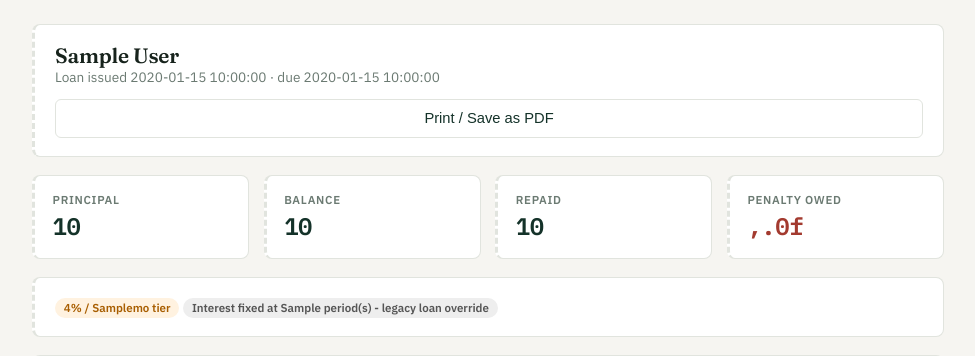
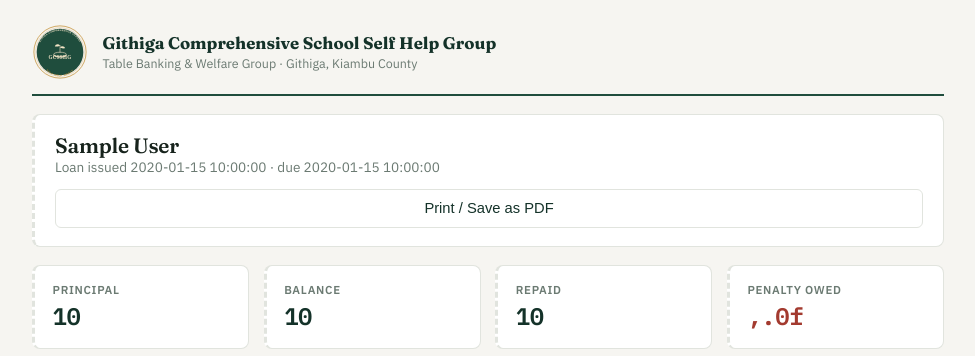
Before and after one commit to ndunguteresian12-ux/gcsshg-system, a FastAPI app: template templates/loan_statement.html in a window 1280 px wide. Shown: the part 61-417 px from the top of the page, without its empty margins (152-1127 px from the left). Run offline with FastAPI, Linux system fonts and the light colour scheme; the template is opened without the code that fills it: most values are stand-ins (such as "Sample title", 1, 10 or a date in 2020); some libraries are stand-ins or nearby versions.

Commit message:
Add printable letterhead, fix leader role assignment from members list

```diff
--- a/main.py
+++ b/main.py
@@ -1081,6 +1081,29 @@ def edit_member_submit(member_id: int, full_name: str = Form(...), phone: str =
     return RedirectResponse(url="/members", status_code=303)
 
 
+@app.post("/members/{member_id}/set-role")
+def set_member_role(member_id: int, new_role: str = Form(...), session_data=Depends(get_session_optional)):
+    if not session_data or session_data["role"] != "chairperson":
+        return RedirectResponse(url="/members?error=Only+the+chairperson+can+assign+leadership+roles", status_code=303)
+    if new_role not in ("chairperson", "treasurer", "secretary", "member"):
+        return RedirectResponse(url="/members?error=Invalid+role", status_code=303)
+    conn = get_conn()
+    try:
+        with conn.cursor() as cur:
+            cur.execute("SELECT user_id, full_name FROM members WHERE id = %s", (member_id,))
+            row = cur.fetchone()
+            if not row or not row["user_id"]:
+                return RedirectResponse(
+                    url="/members?error=This+member+needs+a+login+created+first+before+assigning+a+role",
+                    status_code=303,
+                )
+            cur.execute("UPDATE users SET role = %s WHERE id = %s", (new_role, row["user_id"]))
+            conn.commit()
+    finally:
+        conn.close()
+    return RedirectResponse(url="/members", status_code=303)
+
+
 @app.get("/loans", response_class=HTMLResponse)
 def loans_page(request: Request, session_data=Depends(get_session_optional)):
     if not session_data:
--- /dev/null
+++ b/templates/_letterhead.html
@@ -0,0 +1,7 @@
+<div class="letterhead">
+  <img src="/static/logo.svg" alt="GCSSHG crest" class="letterhead-logo">
+  <div>
+    <div class="letterhead-title">Githiga Comprehensive School Self Help Group</div>
+    <div class="letterhead-sub">Table Banking &amp; Welfare Group &middot; Githiga, Kiambu County</div>
+  </div>
+</div>
--- a/templates/base.html
+++ b/templates/base.html
@@ -244,6 +244,15 @@
     .chart-grid { grid-template-columns: 1.4fr 1fr; }
   }
 
+  .letterhead {
+    display: flex; align-items: center; gap: 0.9rem;
+    padding-bottom: 0.9rem; margin-bottom: 1.1rem;
+    border-bottom: 2px solid var(--forest);
+  }
+  .letterhead-logo { width: 56px; height: 56px; flex-shrink: 0; }
+  .letterhead-title { font-family: 'Fraunces', serif; font-weight: 700; font-size: 1.05rem; color: var(--forest-dark); }
+  .letterhead-sub { font-size: 0.78rem; color: var(--muted); margin-top: 0.15rem; }
+
   @media print {
     header.topbar, nav, .no-print, form, button:not(.keep-print) { display: none !important; }
     body { background: white; }
--- a/templates/dividend_run_detail.html
+++ b/templates/dividend_run_detail.html
@@ -7,6 +7,8 @@
 </nav>
 {% endblock %}
 {% block content %}
+
+{% include "_letterhead.html" %}
 
 <div class="card">
   <h2 style="margin:0;">{{ run.fiscal_year_label }}</h2>
--- a/templates/loan_statement.html
+++ b/templates/loan_statement.html
@@ -7,6 +7,8 @@
 </nav>
 {% endblock %}
 {% block content %}
+
+{% include "_letterhead.html" %}
 
 <div class="card">
   <h1 style="font-size:1.3rem; margin:0;">{{ loan.full_name }}</h1>
--- a/templates/report_contributions.html
+++ b/templates/report_contributions.html
@@ -7,6 +7,8 @@
 </nav>
 {% endblock %}
 {% block content %}
+
+{% include "_letterhead.html" %}
 
 <div class="card">
   <h2 style="margin:0;">Contributions - {{ period_label }}</h2>
--- a/templates/report_loans.html
+++ b/templates/report_loans.html
@@ -7,6 +7,8 @@
 </nav>
 {% endblock %}
 {% block content %}
+
+{% include "_letterhead.html" %}
 
 <div class="card">
   <h2 style="margin:0;">All loans &amp; interest</h2>
--- a/templates/statement.html
+++ b/templates/statement.html
@@ -7,6 +7,8 @@
 </nav>
 {% endblock %}
 {% block content %}
+
+{% include "_letterhead.html" %}
 
 {% if role == 'member' %}
 <div class="greeting-banner">
```
Also changed, not shown: templates/members.html (+11 -1 lines).
